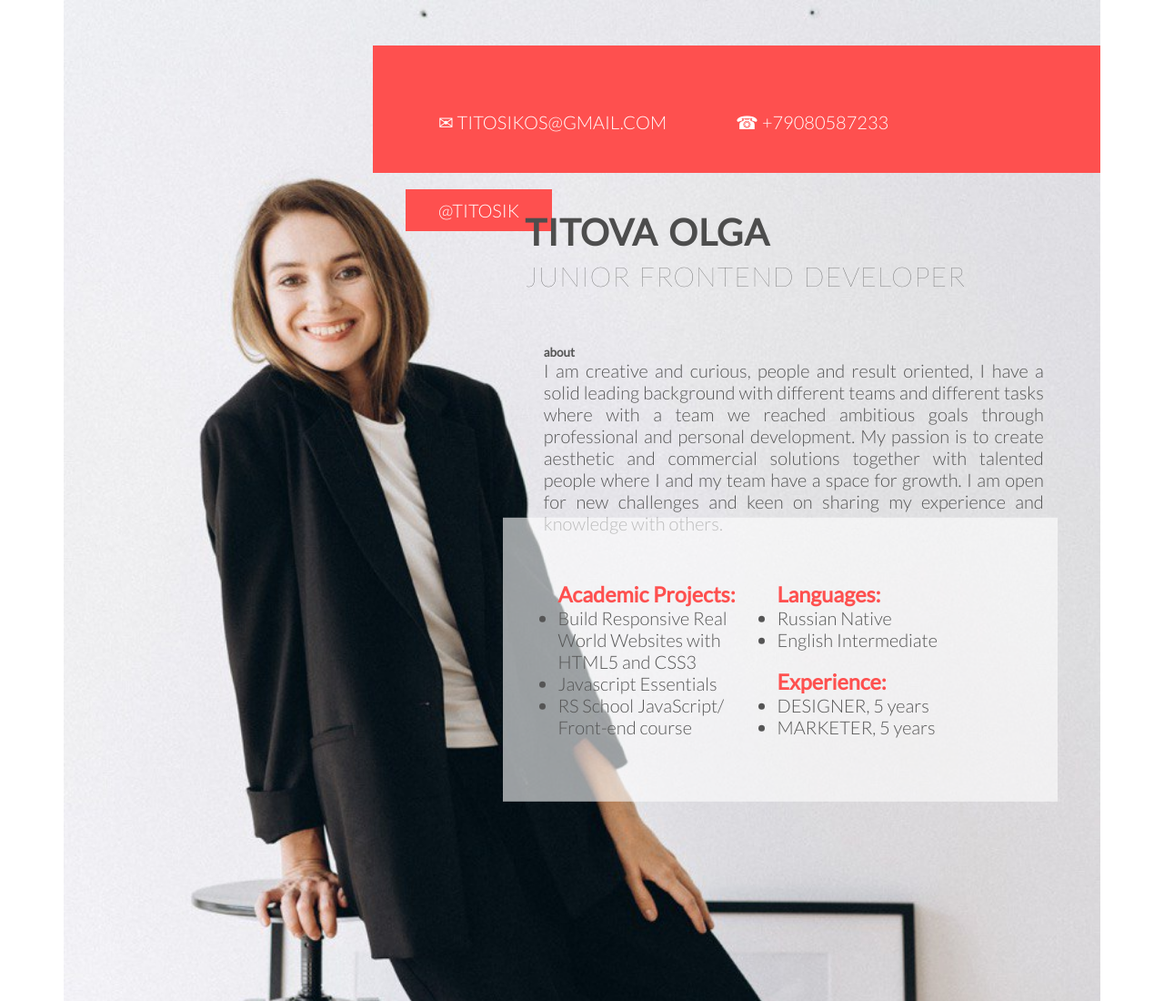
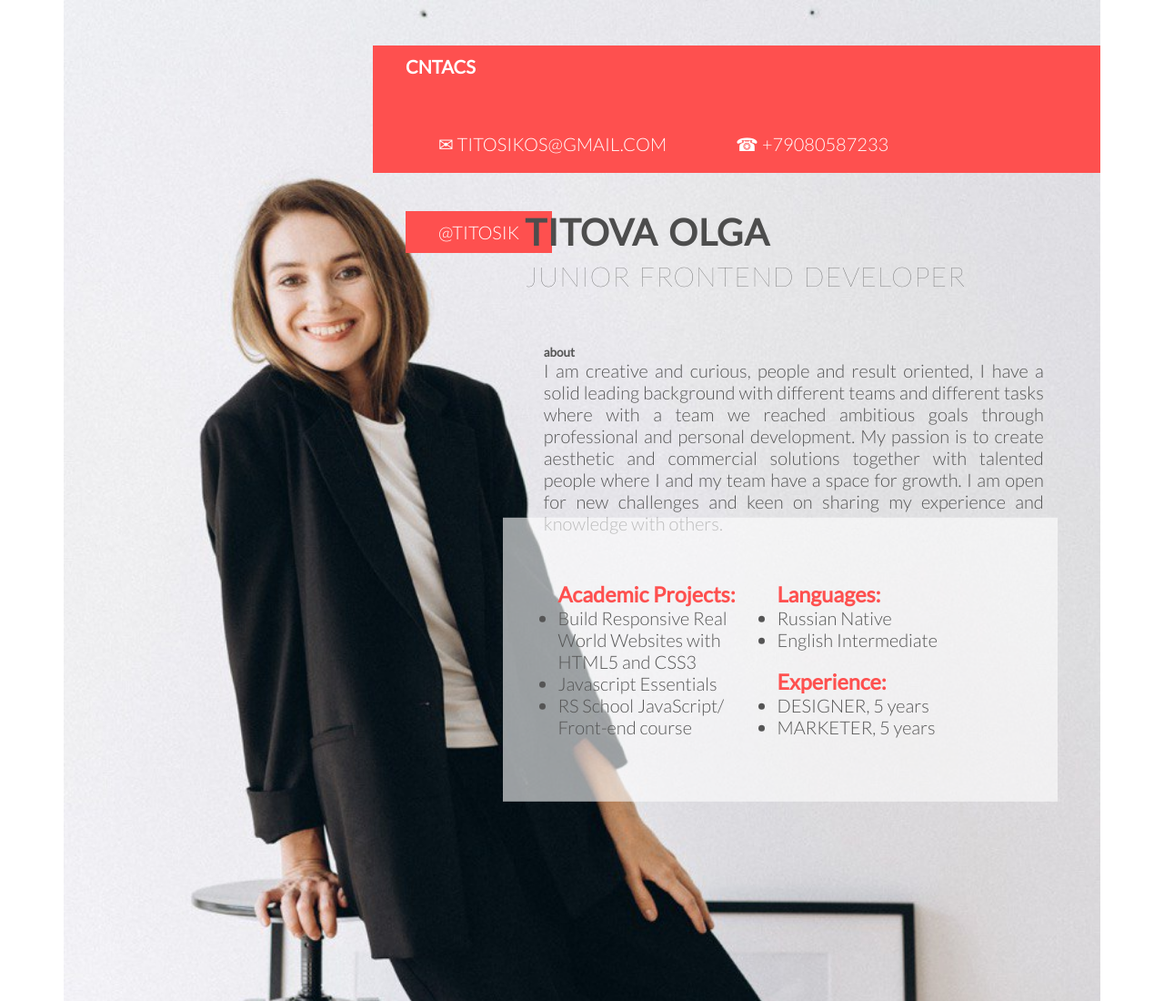
Before and after one commit to titosik/rsschool-cv-2021, a plain HTML site: page index.html in a window 1280 px wide. Shown: the top 1100 px of the page at 91% size. Drawn offline with Linux system fonts and the light colour scheme; files whose address does not match are found by name.

Commit message:
fix:
add h4

```diff
--- a/index.html
+++ b/index.html
@@ -18,7 +18,7 @@
         <h1>Titova Olga</h1>
         <h2><br>Junior Frontend Developer</h2>
     </div>
-        <section>
+        <section> <h4>cntacs</h4>
             <a class="btn" href="#">✉ titosikos@gmail.com</a>
             <a class="btn" href="#">☎ +79080587233</a>
             <a class="btn" href="https://www.instagram.com/titosik/">@titosik</a>
```
